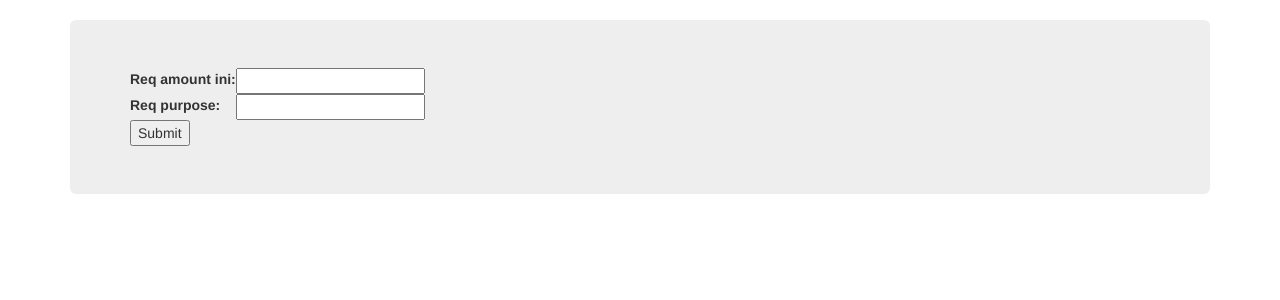
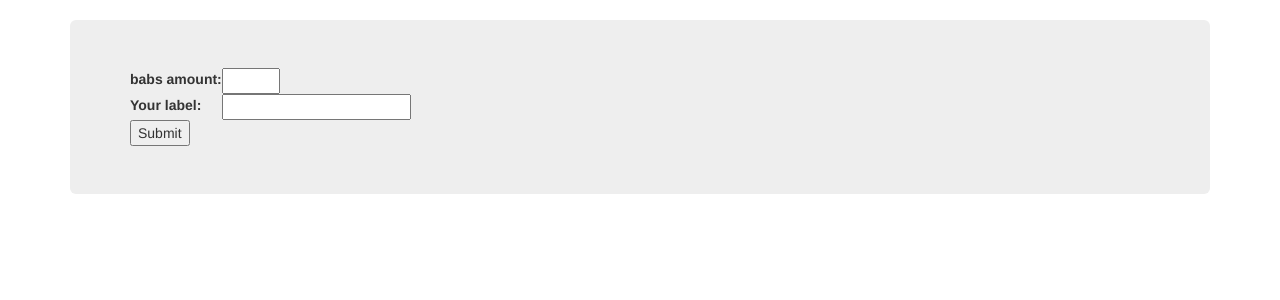
Before and after one commit to myprak/launch, a Django app: page /www/ in a window 1280 px wide. Shown: the part 52-352 px from the top of the page. Run offline with Django 3.2, Linux system fonts and the light colour scheme; some libraries are stand-ins or nearby versions.

Commit message:
refactored LoanReq fields

```diff
--- a/www/admin.py
+++ b/www/admin.py
@@ -5,8 +5,8 @@ from .models import LoanReq
 
 
 class LoanReqAdmin(admin.ModelAdmin):
-    fields = ['req_amount_ini', 'req_purpose', 'req_date']
-    list_display = ['req_amount_ini', 'req_purpose', 'req_date']
+    fields = ['amount', 'purpose', 'date']
+    list_display = ['amount', 'purpose', 'req_date']
 
 
 admin.site.register(LoanReq, LoanReqAdmin)
--- a/www/forms.py
+++ b/www/forms.py
@@ -1,5 +1,5 @@
 from django import forms
 
 class LoanReqForm(forms.Form):
-    req_amount_ini = forms.IntegerField()
-    req_purpose = forms.CharField()
+    amount = forms.IntegerField(label='babs amount', max_value=20, min_value=5)
+    purpose = forms.CharField(label='Your label', max_length=100)
--- a/www/models.py
+++ b/www/models.py
@@ -2,6 +2,6 @@ from django.db import models
 
 
 class LoanReq(models.Model):
-    req_amount_ini = models.PositiveIntegerField(default=5)
-    req_purpose = models.CharField(max_length=200, default="None")
+    amount = models.PositiveIntegerField(default=5)
+    purpose = models.CharField(max_length=200, default="None")
     req_date = models.DateTimeField()
--- a/www/templates/www/index.html
+++ b/www/templates/www/index.html
@@ -24,7 +24,6 @@
 		</form>
 
 
-
 <!--
 		<form method="post">
 		{% csrf_token %}
--- a/www/views.py
+++ b/www/views.py
@@ -14,8 +14,8 @@ def index(request):
         form = LoanReqForm(request.POST)
         if form.is_valid():
             cd = form.cleaned_data
-            aLoan = LoanReq(req_amount_ini=cd['req_amount_ini'],
-              req_purpose=cd['req_purpose'],
+            aLoan = LoanReq(amount=cd['amount'],
+              purpose=cd['purpose'],
               req_date=datetime.now())
             aLoan.save()
             return HttpResponseRedirect('print_redirect.html')
```
Also changed, not shown: www/templates/www/print_redirect.html (added, +11 -0 lines).
